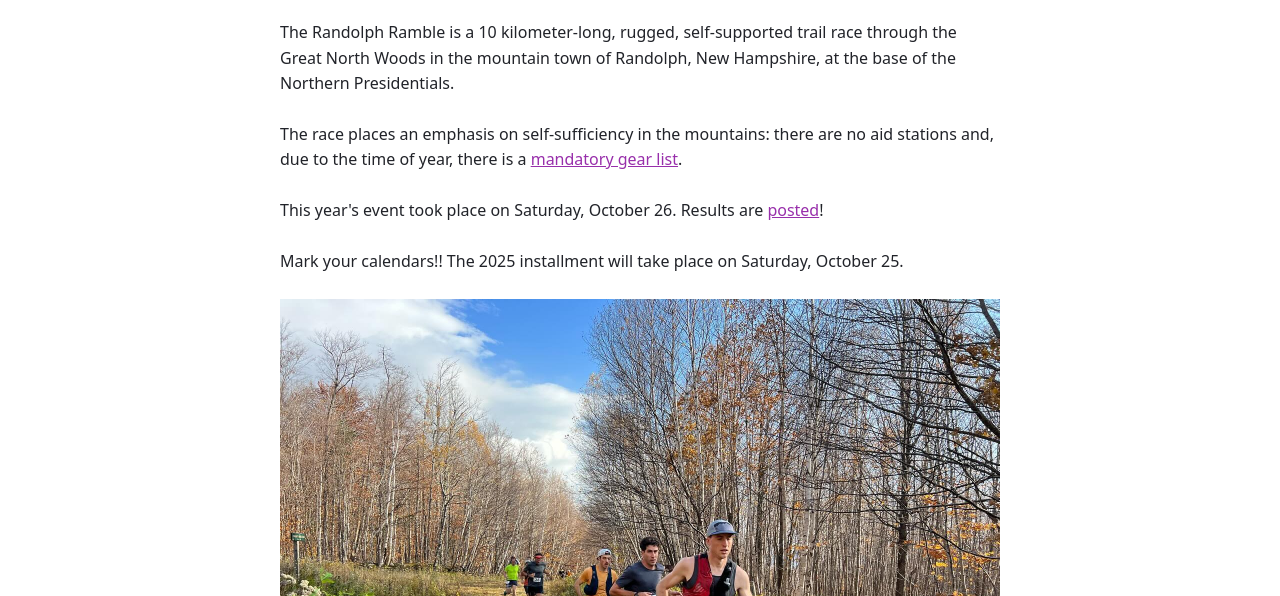
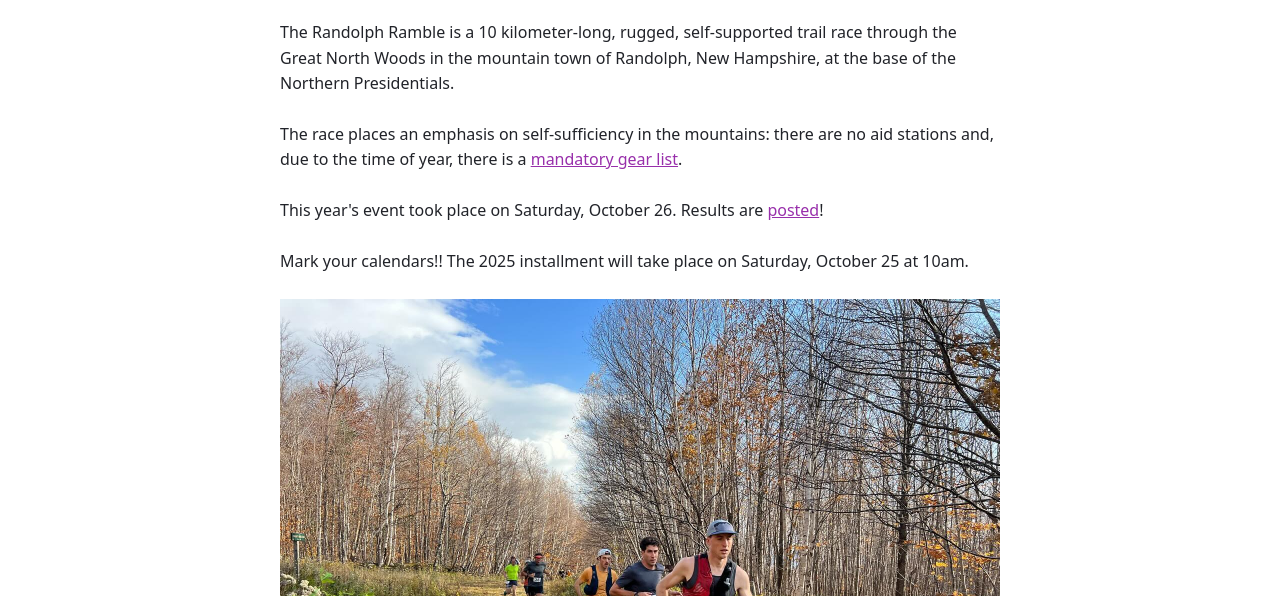
Before and after one commit to icegulch/ramble, an Eleventy site: page src/pages/home.md in a window 1280 px wide. Shown: the part 204-800 px from the top of the page. Built offline with nearby package versions, Linux system fonts and the light colour scheme; Eleventy itself is replaced by a stand-in of ours; files that its build step writes are made by us from their sources.

Commit message:
time for 2025

```diff
--- a/src/pages/home.md
+++ b/src/pages/home.md
@@ -11,7 +11,7 @@ The race places an emphasis on self-sufficiency in the mountains: there are no a
 
 This year's event took place on Saturday, October 26. Results are [posted](/results/)!
 
-Mark your calendars!! The 2025 installment will take place on Saturday, October 25.
+Mark your calendars!! The 2025 installment will take place on Saturday, October 25 at 10am.
 
 ![Start of the 2023 race](/images/randolph-6.jpg)
 
```
